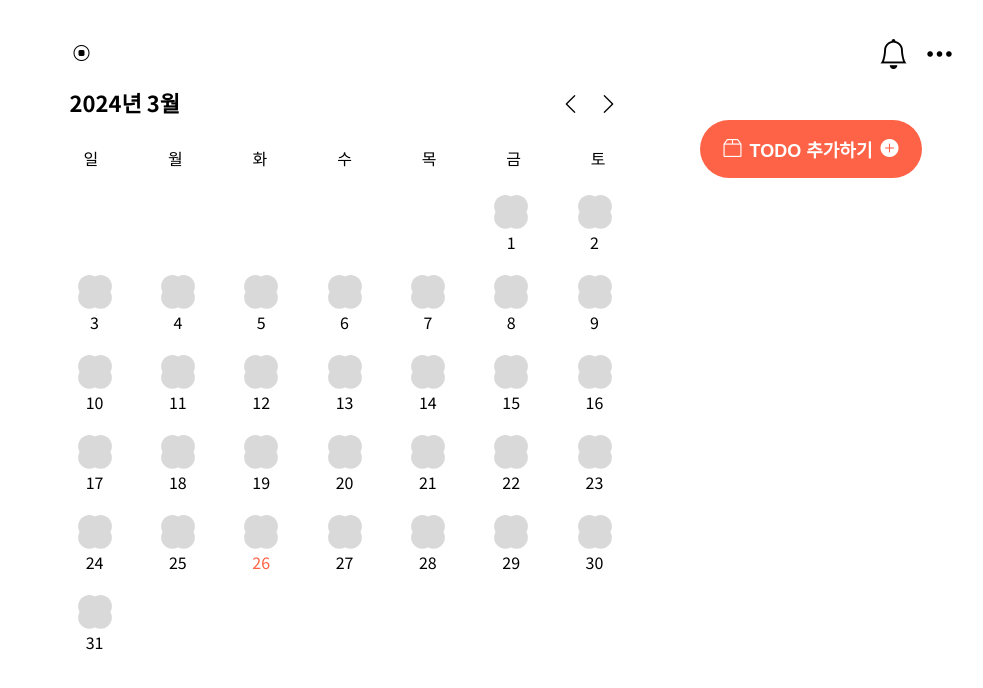
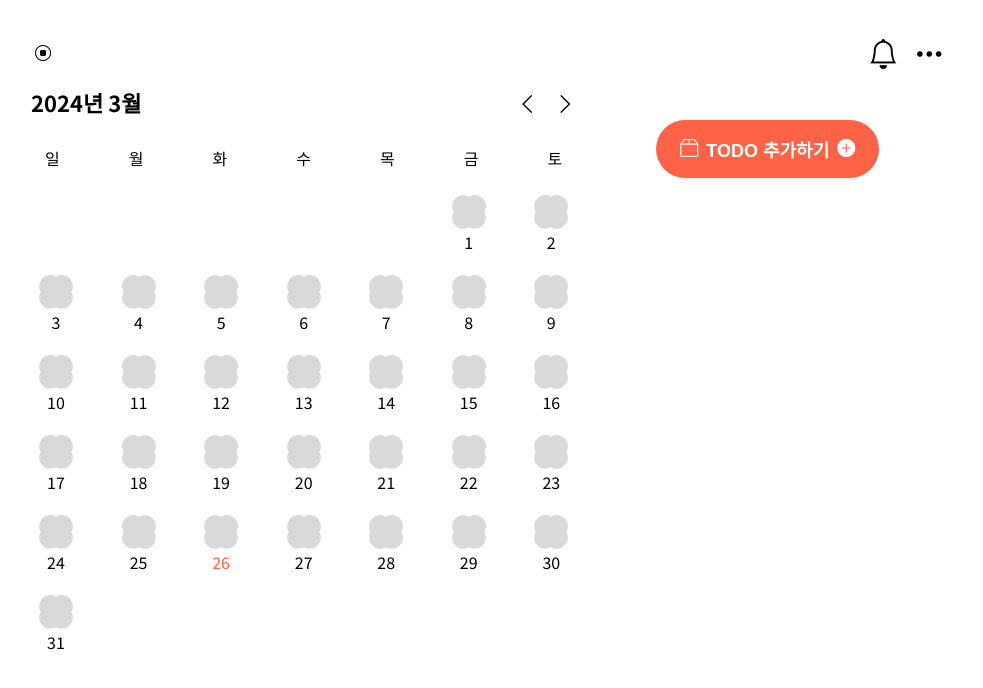
Before and after one commit to zladb/2024-winter-frontend-onboarding, a React app: page / in a window 1280 px wide. Shown: the whole page, without its empty margins (144-1127 px from the left). Built offline with nearby package versions, Linux system fonts and the light colour scheme.

Commit message:
가로모드 css 조정

```diff
--- a/docs/src/styles/style.css
+++ b/docs/src/styles/style.css
@@ -142,6 +142,7 @@ th {
 }
 
 .todo__box {
+  min-width: 300px;
   width: 100%;
 }
 
@@ -366,7 +367,7 @@ th {
     flex-direction: column;
     align-items: center;
     justify-content: center;
-    width: 90%;
+    width: 100%;
     /* overflow: hidden; */
   }
 
@@ -407,7 +408,7 @@ th {
 
   header,
   .main {
-    width: 100%;
+    width: 95%;
     max-width: 1248px;
     margin: 0 22px;
   }
```
